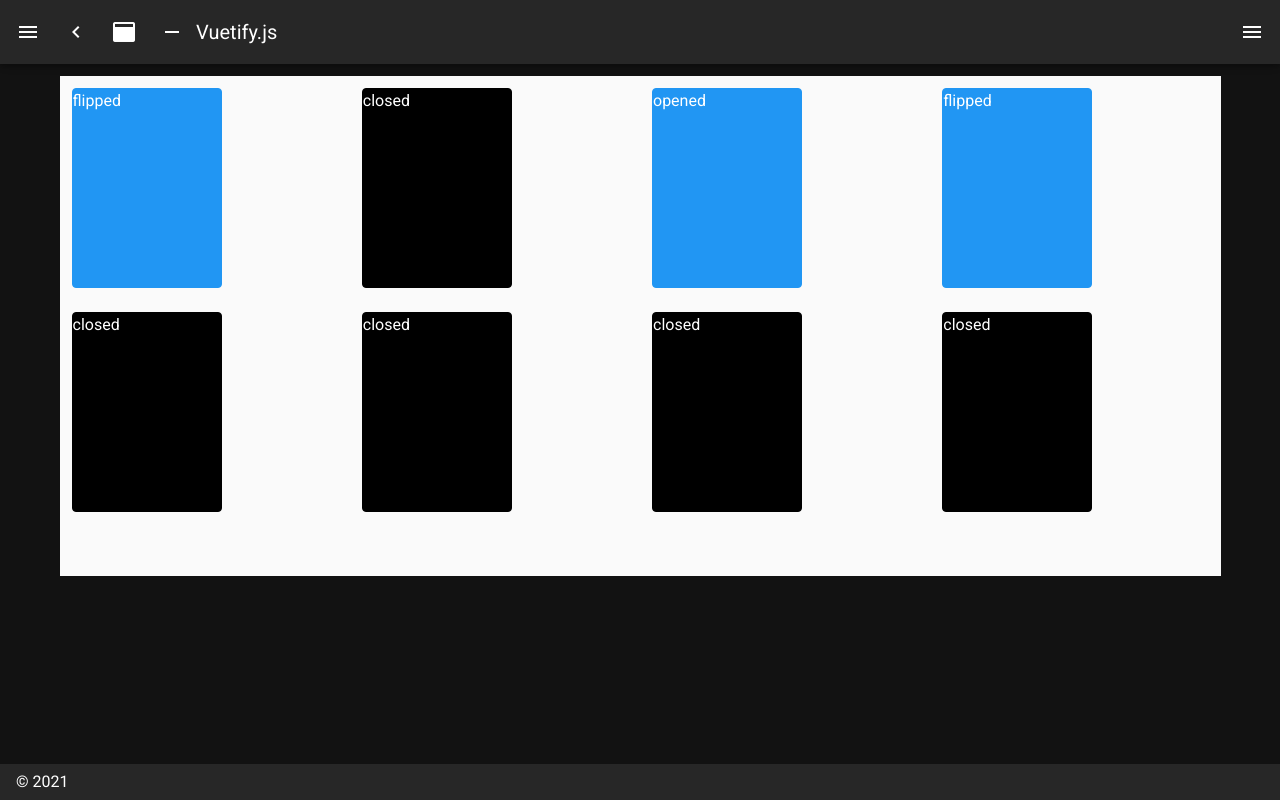
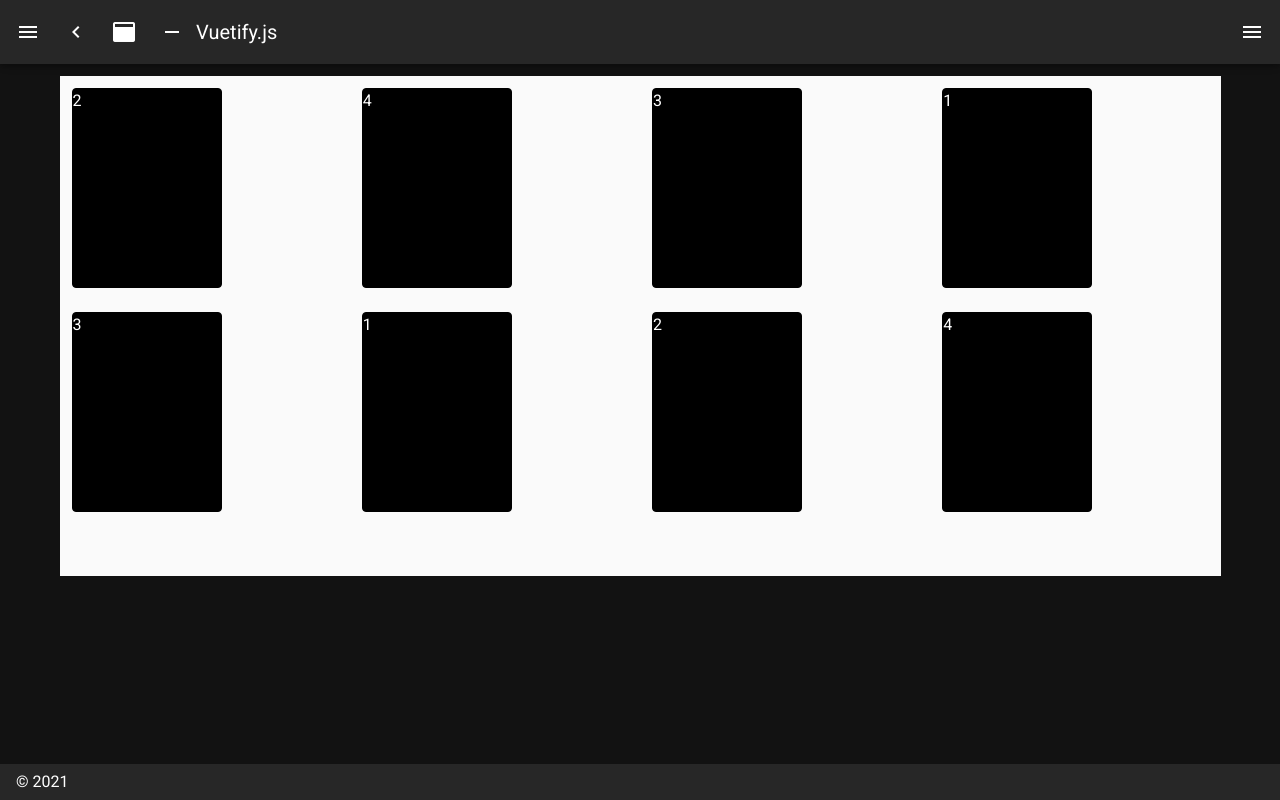
Before and after one commit to momokoyoda/memory_game, a Nuxt app: page /game in a window 1280 px wide. Built offline with nearby package versions, Linux system fonts and the light colour scheme.

Commit message:
神経衰弱の挙動が出来るようにする

```diff
--- a/pages/game.vue
+++ b/pages/game.vue
@@ -13,7 +13,7 @@
               : 'black'
           "
         >
-          {{ opened[n - 1] }}
+          {{ random[n-1]}}
         </v-card>
       </v-col>
     </v-row>
@@ -21,23 +21,32 @@
 </template>
 
 <script>
+const shuffle = ([...array]) => {
+  for (let i = array.length - 1; i >= 0; i--) {
+    const j = Math.floor(Math.random() * (i + 1));
+    [array[i], array[j]] = [array[j], array[i]];
+  }
+  return array;
+}
 export default {
   data() {
+    const ordered=[1,1,2,2,3,3,4,4]
     return {
       // カードのじょうたいは
       // closed: 裏
       // flipped: 一時的に表
       // opened: 表
       opened: [
-        'flipped',
         'closed',
-        'opened',
-        'flipped',
+        'closed',
+        'closed',
+        'closed',
         'closed',
         'closed',
         'closed',
         'closed',
       ],
+      random:shuffle(ordered),
     }
   },
   methods: {
@@ -47,10 +56,22 @@ export default {
       } else if (this.opened[n - 1] === 'flipped') {
         this.opened.splice(n - 1, 1, 'closed')
       }
+
+
+      if(this.opened.filter(cardStatus => cardStatus === 'flipped').length===2){
+        this.opened.forEach((cardStatus, idx) => {
+          if (cardStatus==='flipped') {
+            this.opened.splice(idx, 1, 'closed')
+          }
+
+         // return cardStatus === 'flipped'
+        })
+
+       // this.opened.splice(flippedIdx, 1, 'closed')
+       // this.opened.splice(n-1, 1, 'closed')
+      }
+
     },
-
-    // if(opened[n-1]==='closed') opened[n-1]='flipped';
-    // else if(opened[n-1]==='flipped') opened[n-1]='closed';
   },
 }
 </script>
```
